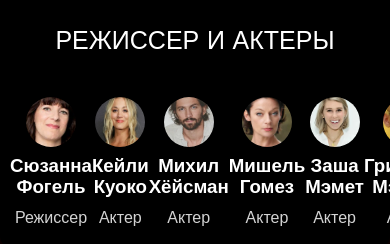
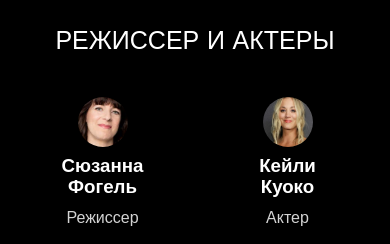
Before and after one commit to nnnastt/-, a website: page opis.html in a window 390 px wide. Shown: the part 2683-2927 px from the top of the page. Drawn offline with nearby package versions, Linux system fonts and the light colour scheme.

Commit message:
Add files via upload

```diff
--- a/opis.css
+++ b/opis.css
@@ -429,9 +429,9 @@ header {
   background-color: #00000000;
 
   display: flex;
-  flex-direction: row;
+  flex-wrap: wrap;
+  justify-content: space-around;
   align-items: center;
-  justify-content: flex-start;
   margin: 10px;
   padding-top: 20px;
 }
@@ -439,8 +439,8 @@ header {
 .actor-card {
   position: relative;
     color:white;
-    width: 200px;
     height: 150px;
+     width: calc(33.33% - 20px);
     display: flex;
     flex-direction: column;
     align-items: center;
@@ -468,42 +468,21 @@ header {
 
 
 @media (max-width: 1900px) {
-  .actor{
-    width: 100%;
-
-  }
-  .actor-card{
-    width: 100%;
+  .actor-card {
+    width: calc(16.66% - 20px);
   }
 }
 
-@media (max-width: 1600px) {
-  .actor{
-    width: 100%;
-
-  }
-  .actor-card{
-    width: 100%;
-  }
-}
 
 @media (max-width: 1000px) {
-  .actor{
-    width: 100%;
-
-  }
-  .actor-card{
-    width: 75%;
+  .actor-card {
+    width: calc(50% - 20px);
   }
 }
 
 @media (max-width: 750px) {
-  .actor{
-    width: 100%;
-
-  }
-  .actor-card{
-    width: 45%;
+  .actor-card {
+    width: calc(50% - 20px);
   }
 }
 
```
Also changed, not shown: soon.css (+7 -13 lines).
